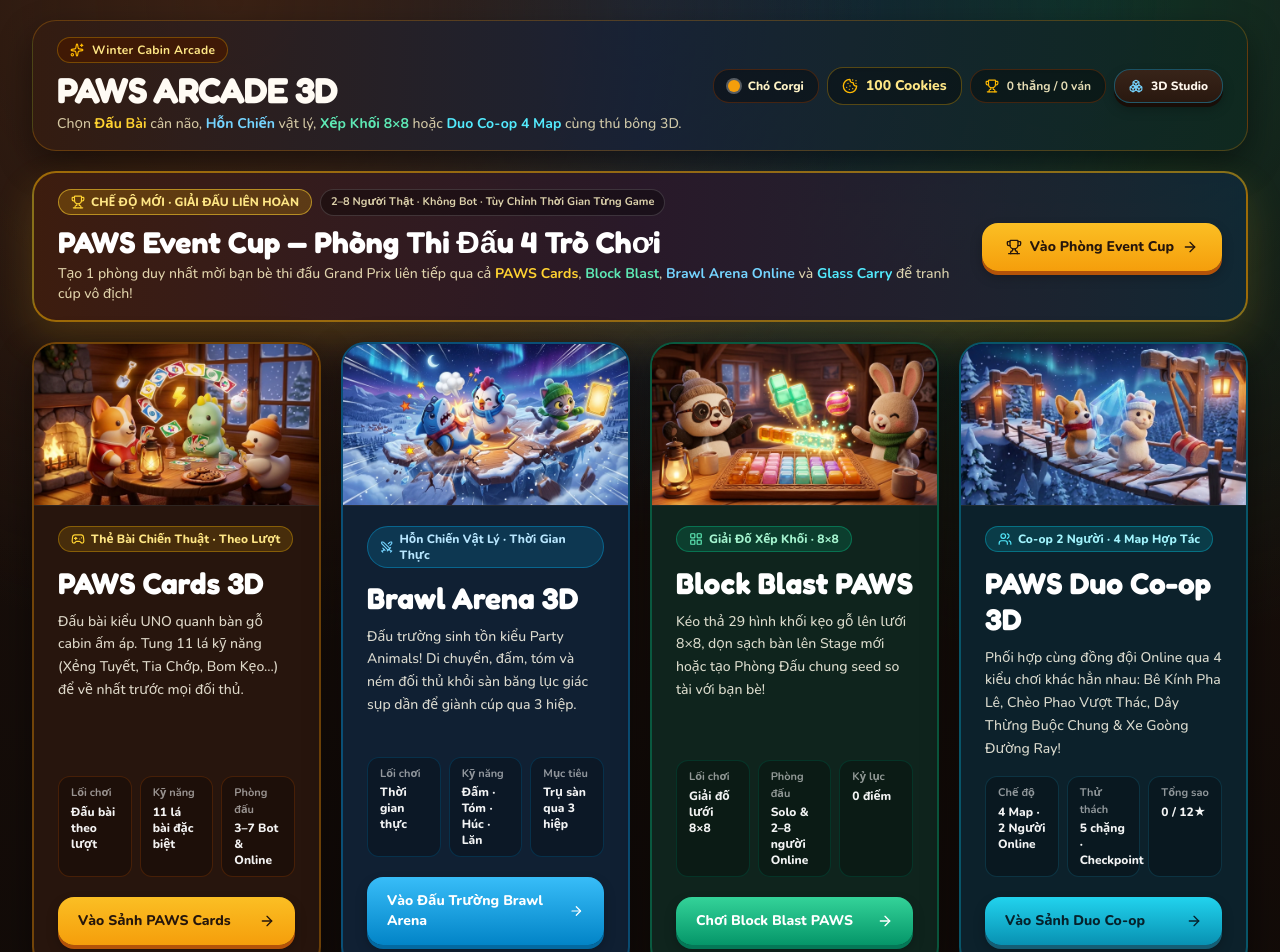
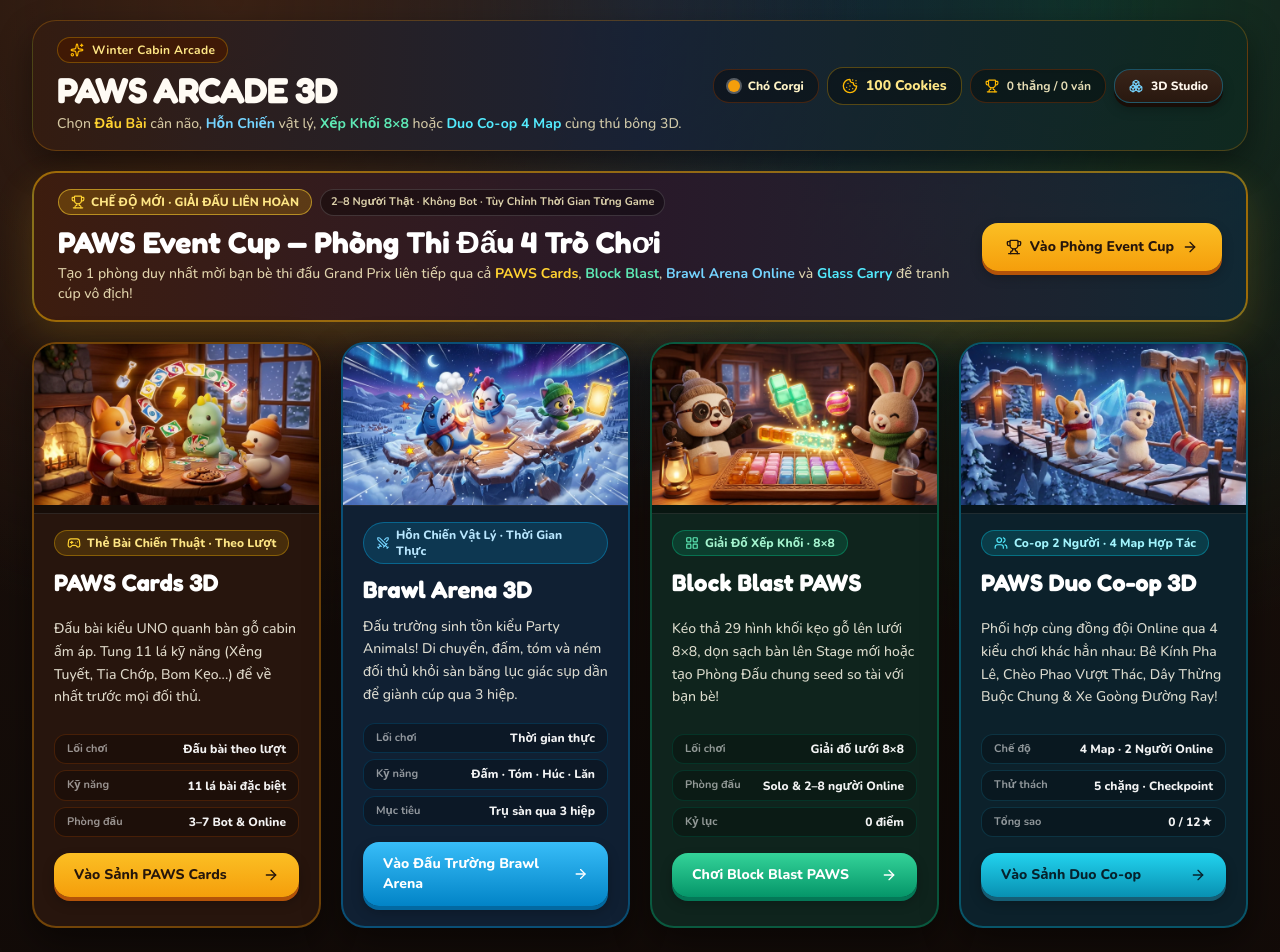
Before and after one commit to DongBuster/nitenbuster, a React (Vite) app: page / in a window 1280 px wide. Shown: the top 952 px of the page. Built offline with nearby package versions, Linux system fonts and the light colour scheme.

Commit message:
fix(ui): compact mode select cards with subgrid and container queries

```diff
--- a/src/index.css
+++ b/src/index.css
@@ -118,6 +118,15 @@ dialog::backdrop {
 
 /* Block Blast Drag Handle & Reduced-Motion-Safe Animations */
 @layer components {
+  .arcade-mode-card {
+    container-type: inline-size;
+    display: grid;
+    grid-row: span 4;
+    grid-template-rows: auto auto 1fr auto;
+    grid-template-rows: subgrid;
+    row-gap: 0;
+  }
+
   .bb-drag-handle {
     cursor: grab;
     touch-action: none;
--- a/src/screens/ModeSelectScreen.tsx
+++ b/src/screens/ModeSelectScreen.tsx
@@ -184,8 +184,8 @@ export function ModeSelectScreen({
   ];
 
   return (
-    <div className="min-h-screen bg-[#1a100b] bg-[radial-gradient(circle_at_18%_0%,_#3a2114_0%,_transparent_44%),radial-gradient(circle_at_50%_0%,_#112840_0%,_transparent_44%),radial-gradient(circle_at_84%_0%,_#103326_0%,_transparent_44%),linear-gradient(180deg,_#1c110c_0%,_#120b08_100%)] text-[#FFF9F0] selection:bg-amber-300 selection:text-[#2C1B11]">
-      <div className="mx-auto flex min-h-screen max-w-[92rem] flex-col justify-between gap-5 px-4 py-5 sm:px-6 lg:px-8">
+    <div className="min-h-dvh bg-[#1a100b] bg-[radial-gradient(circle_at_18%_0%,_#3a2114_0%,_transparent_44%),radial-gradient(circle_at_50%_0%,_#112840_0%,_transparent_44%),radial-gradient(circle_at_84%_0%,_#103326_0%,_transparent_44%),linear-gradient(180deg,_#1c110c_0%,_#120b08_100%)] text-[#FFF9F0] selection:bg-amber-300 selection:text-[#2C1B11]">
+      <div className="mx-auto flex min-h-dvh max-w-[92rem] flex-col gap-5 px-4 py-5 sm:px-6 lg:px-8">
         {/* Hero Showcase Header */}
         <header className="relative overflow-hidden rounded-3xl border border-amber-500/25 bg-gradient-to-r from-[#341c11]/95 via-[#182235]/95 to-[#0f2920]/95 px-6 py-4 shadow-[0_14px_34px_rgba(0,0,0,0.42)]">
           <div className="flex flex-col gap-4 lg:flex-row lg:items-center lg:justify-between">
@@ -296,11 +296,11 @@ export function ModeSelectScreen({
         </section>
 
         {/* Four Distinct Game Mode Cards */}
-        <main className="grid flex-1 grid-cols-1 items-stretch gap-5 md:grid-cols-2 xl:grid-cols-4">
+        <main className="grid grid-cols-1 gap-5 md:grid-cols-2 xl:grid-cols-4">
           {gameModes.map((mode) => (
             <article
               key={mode.id}
-              className={`group relative flex flex-col justify-between overflow-hidden rounded-3xl border-2 shadow-[0_14px_36px_rgba(0,0,0,0.45)] transition-[transform,border-color,box-shadow] duration-200 hover:-translate-y-1 motion-reduce:transition-colors motion-reduce:hover:translate-y-0 has-[button:focus-visible]:outline-2 has-[button:focus-visible]:outline-offset-2 ${mode.cardClass}`}
+              className={`arcade-mode-card group relative overflow-clip rounded-3xl border-2 shadow-[0_14px_36px_rgba(0,0,0,0.45)] transition-[transform,border-color,box-shadow] duration-200 hover:-translate-y-1 motion-reduce:transition-colors motion-reduce:hover:translate-y-0 has-[button:focus-visible]:outline-2 has-[button:focus-visible]:outline-offset-2 ${mode.cardClass}`}
             >
               <picture className="block border-b border-white/10 bg-black/40">
                 {mode.bannerWebp && (
@@ -313,37 +313,37 @@ export function ModeSelectScreen({
                   height={768}
                   fetchPriority="high"
                   decoding="async"
-                  className="aspect-[16/9] w-full object-cover transition-transform duration-300 ease-out group-hover:scale-[1.03] motion-reduce:transition-none motion-reduce:group-hover:scale-100"
+                  className="block aspect-[16/9] w-full object-cover transition-transform duration-300 ease-out group-hover:scale-[1.03] motion-reduce:transition-none motion-reduce:group-hover:scale-100"
                 />
               </picture>
 
-              <header className="px-6 pt-5">
+              <header className="px-5 pt-4">
                 <span
                   className={`inline-flex items-center gap-1.5 rounded-full border px-3 py-1 text-xs font-black ${mode.badgeClass}`}
                 >
                   {mode.badgeIcon}
                   <span>{mode.genreBadge}</span>
                 </span>
-                <h2 className="mt-3 font-display text-2xl font-black text-white xl:text-3xl">
+                <h2 className="mt-2.5 font-display text-2xl font-black text-white">
                   {mode.title}
                 </h2>
               </header>
 
-              <div className="flex flex-1 flex-col justify-between gap-4 px-6 pt-2.5 pb-5">
+              <div className="flex flex-col justify-between gap-4 px-5 pt-2.5 pb-4">
                 <p className="text-sm leading-relaxed text-amber-50/85">
                   {mode.description}
                 </p>
 
-                <dl className="grid grid-cols-1 gap-2 sm:grid-cols-3 md:grid-cols-1 xl:grid-cols-3">
+                <dl className="grid grid-cols-1 gap-1.5 @[24rem]:grid-cols-3 @[24rem]:gap-2">
                   {mode.specs.map((spec) => (
                     <div
                       key={spec.label}
-                      className={`rounded-xl border px-3 py-2 ${mode.specClass}`}
+                      className={`flex items-center justify-between gap-2 rounded-xl border px-3 py-1.5 @[24rem]:block @[24rem]:py-2 ${mode.specClass}`}
                     >
                       <dt className="text-[11px] font-bold text-white/55">
                         {spec.label}
                       </dt>
-                      <dd className="mt-0.5 text-xs font-black text-white/95">
+                      <dd className="text-right text-xs font-black text-white/95 @[24rem]:mt-0.5 @[24rem]:text-left">
                         {spec.value}
                       </dd>
                     </div>
@@ -351,7 +351,7 @@ export function ModeSelectScreen({
                 </dl>
               </div>
 
-              <footer className="px-6 pb-6">
+              <footer className="px-5 pb-5">
                 <button
                   type="button"
                   onClick={() => {
@@ -361,7 +361,7 @@ export function ModeSelectScreen({
                   className="block w-full cursor-pointer rounded-2xl text-left focus-visible:outline-none after:absolute after:inset-0 after:z-10 after:content-['']"
                 >
                   <span
-                    className={`${mode.ctaClass} ${mode.ctaTextClass} pointer-events-none flex w-full items-center justify-between rounded-2xl px-5 py-3.5 text-sm font-black group-active:translate-y-[3px] motion-reduce:group-active:translate-y-0`}
+                    className={`${mode.ctaClass} ${mode.ctaTextClass} pointer-events-none flex w-full items-center justify-between rounded-2xl px-5 py-3 text-sm font-black group-active:translate-y-[3px] motion-reduce:group-active:translate-y-0`}
                   >
                     <span>{mode.ctaLabel}</span>
                     <ArrowRight className="h-4 w-4 transition-transform group-hover:translate-x-1 motion-reduce:transition-none motion-reduce:group-hover:translate-x-0" />
@@ -373,7 +373,7 @@ export function ModeSelectScreen({
         </main>
 
         {/* Footer note */}
-        <footer className="text-center text-xs text-amber-200/55">
+        <footer className="mt-auto pt-2 text-center text-xs text-amber-200/55">
           Dùng chung bộ 8 nhân vật 3D, 15 phụ kiện phối đồ và ví Cookies giữa cả bốn chế độ.
         </footer>
       </div>
```
